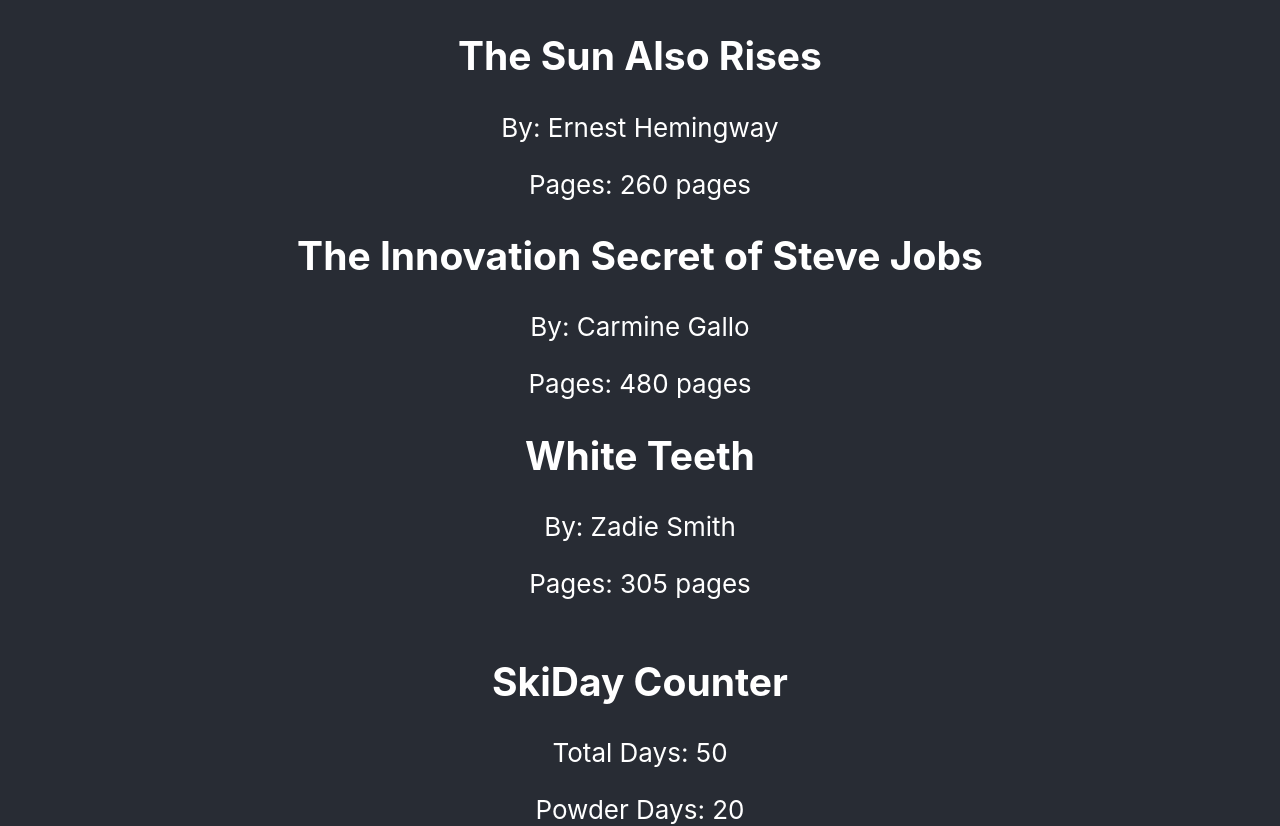
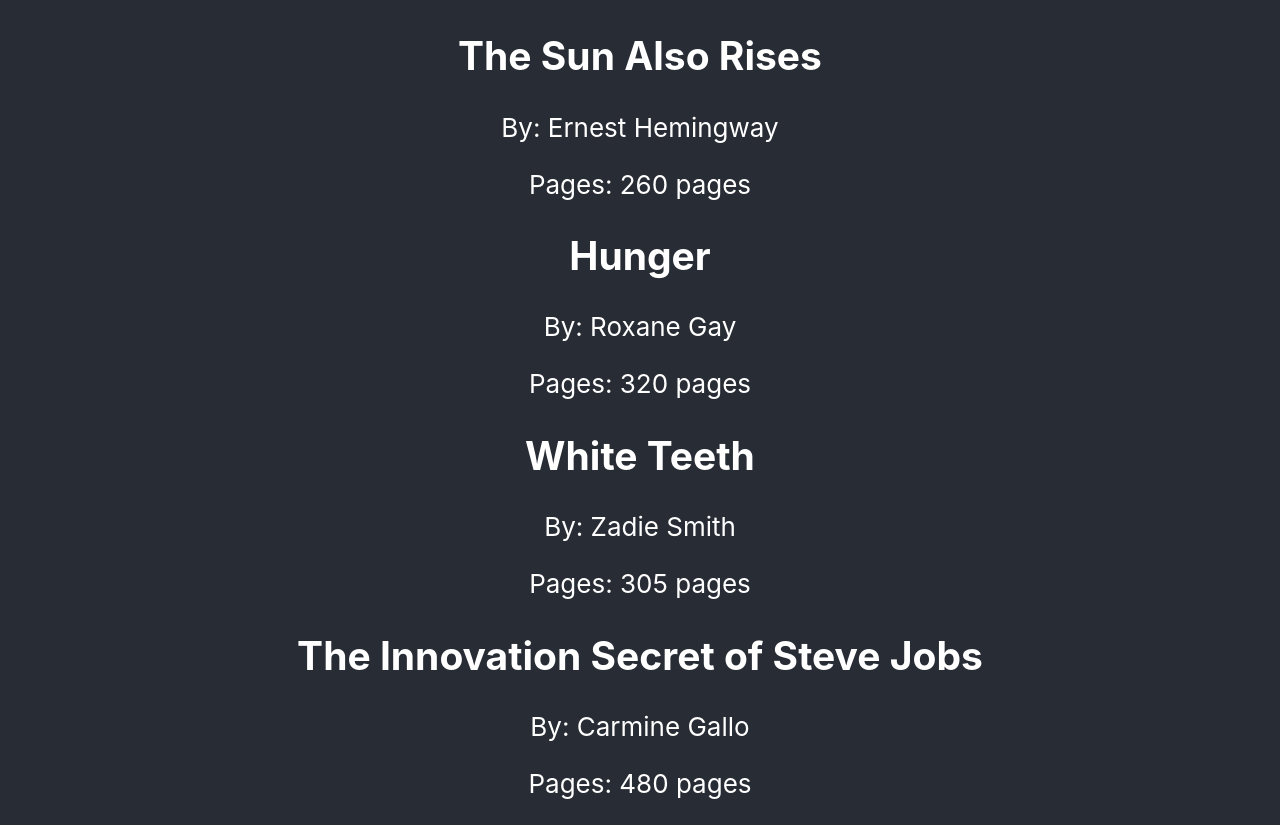
Before and after one commit to Shailendra9k/skiDayCounter, a React (Create React App) app: page / in a window 1280 px wide. Shown: the top 826 px of the page. Built offline with nearby package versions, Linux system fonts and the light colour scheme.

Commit message:
added child component

```diff
--- a/src/App.js
+++ b/src/App.js
@@ -1,25 +1,24 @@
 import React from "react";
 import "./App.css";
-import SkiDayCounter from "./SkiDayCounter";
+// import SkiDayCounter from "./SkiDayCounter";
 import Library from "./components/Library";
 
-let skiData = {
-  total: 50,
-  powder: 20,
-  backcountry: 10,
-  goal: 100
-};
+let bookList = [
+  { title: "The Sun Also Rises", author: "Ernest Hemingway", pages: 260 },
+  { title: "Hunger", author: "Roxane Gay", pages: 320 },
+  { title: "White Teeth", author: "Zadie Smith", pages: 305 },
+  {
+    title: "The Innovation Secret of Steve Jobs",
+    author: "Carmine Gallo",
+    pages: 480
+  }
+];
+
 function App() {
   return (
     <div className="App">
       <header className="App-header">
-        <Library />
-        <SkiDayCounter
-          total={skiData.total}
-          powder={skiData.powder}
-          backcountry={skiData.backcountry}
-          goal={skiData.goal}
-        />
+        <Library books={bookList} />
       </header>
     </div>
   );
--- a/src/components/Library.js
+++ b/src/components/Library.js
@@ -1,16 +1,17 @@
 import React from "react";
 import Book from "./Book";
 
-const Library = () => {
+const Library = ({ books }) => {
   return (
     <div>
-      <Book title="The Sun Also Rises" author="Ernest Hemingway" pages={260} />
-      <Book
-        title="The Innovation Secret of Steve Jobs"
-        author="Carmine Gallo"
-        pages={480}
-      />
-      <Book title="White Teeth" author="Zadie Smith" pages={305} />
+      {books.map((book, i) => (
+        <Book
+          key={i}
+          title={book.title}
+          author={book.author}
+          pages={book.pages}
+        />
+      ))}
     </div>
   );
 };
```
Also changed, not shown: src/SkiDayCounter.js (+17 -0 lines), src/components/BookList.js (added).
